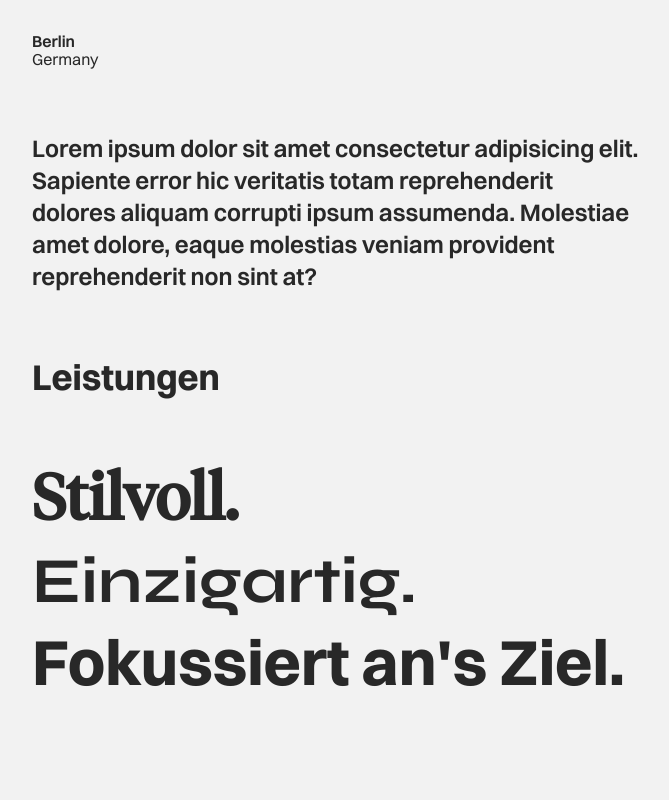
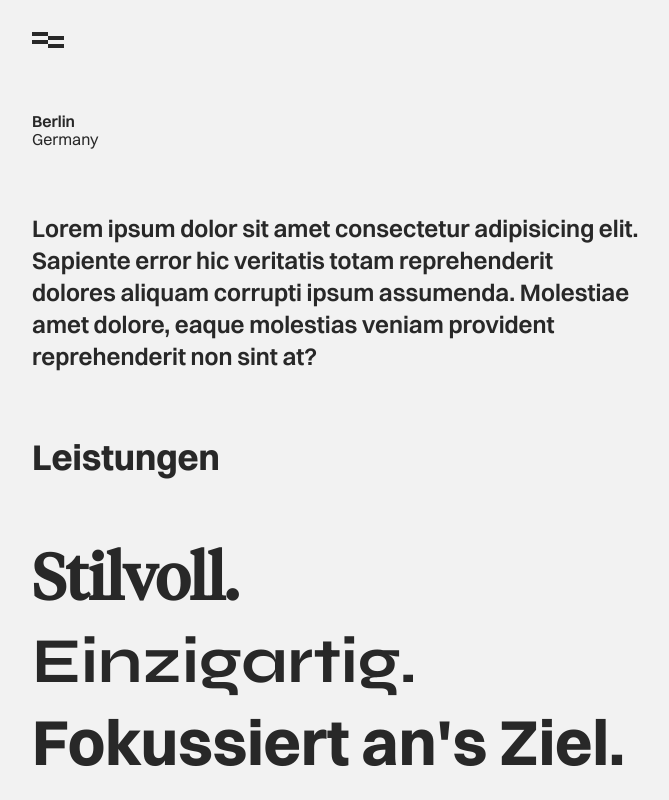
Before and after one commit to JuliusNiedermeier/shiftedstudio, a Next.js app: page / in a window 1280 px wide. Shown: the top 800 px of the page, without its empty margins (0-669 px from the left). Built offline with nearby package versions, Linux system fonts and the light colour scheme.

Commit message:
Created site logo component

```diff
--- a/src/app/page.tsx
+++ b/src/app/page.tsx
@@ -1,5 +1,6 @@
 import { ExpansionToggleIcon } from "@/components/expansion-toggle-icon";
 import { ParalaxImageGallery } from "@/components/paralax-image-gallery";
+import { SiteLogo } from "@/components/site-logo";
 import {
   Accordion,
   AccordionContent,
@@ -38,6 +39,8 @@ const services: Service[] = [
 export default function Home() {
   return (
     <div className="p-8 flex flex-col gap-16">
+      <SiteLogo />
+
       <div>
         <div className="text-label-primary">Berlin</div>
         <div className="text-label-secondary">Germany</div>
--- /dev/null
+++ b/src/components/site-logo.tsx
@@ -0,0 +1,44 @@
+"use client";
+
+import { cn } from "@/utils/cn";
+import { FC } from "react";
+import { motion } from "framer-motion";
+
+const lineBaseClasses = "bg-foreground-primary";
+
+const lineHeightRem = 0.25;
+const lineHeight = `${lineHeightRem}rem`;
+
+const lineWidthRem = 1;
+const lineWidth = `${lineWidthRem}rem`;
+
+export const SiteLogo: FC = () => {
+  return (
+    <motion.div
+      className="flex"
+      style={{
+        height: `${4 * lineHeightRem}rem`,
+        width: `${lineWidthRem * 2}rem`,
+      }}
+    >
+      <motion.div
+        className="flex flex-col"
+        style={{ gap: lineHeight }}
+        initial={{ marginTop: `${lineHeightRem / 2}rem` }}
+        whileInView={{ marginTop: 0 }}
+      >
+        <div className={cn(lineBaseClasses)} style={{ width: lineWidth, height: lineHeight }} />
+        <div className={cn(lineBaseClasses)} style={{ width: lineWidth, height: lineHeight }} />
+      </motion.div>
+      <motion.div
+        className="flex flex-col"
+        style={{ gap: lineHeight }}
+        initial={{ marginTop: `${lineHeightRem / 2}rem` }}
+        whileInView={{ marginTop: lineHeight }}
+      >
+        <div className={cn(lineBaseClasses)} style={{ width: lineWidth, height: lineHeight }} />
+        <div className={cn(lineBaseClasses)} style={{ width: lineWidth, height: lineHeight }} />
+      </motion.div>
+    </motion.div>
+  );
+};
```
